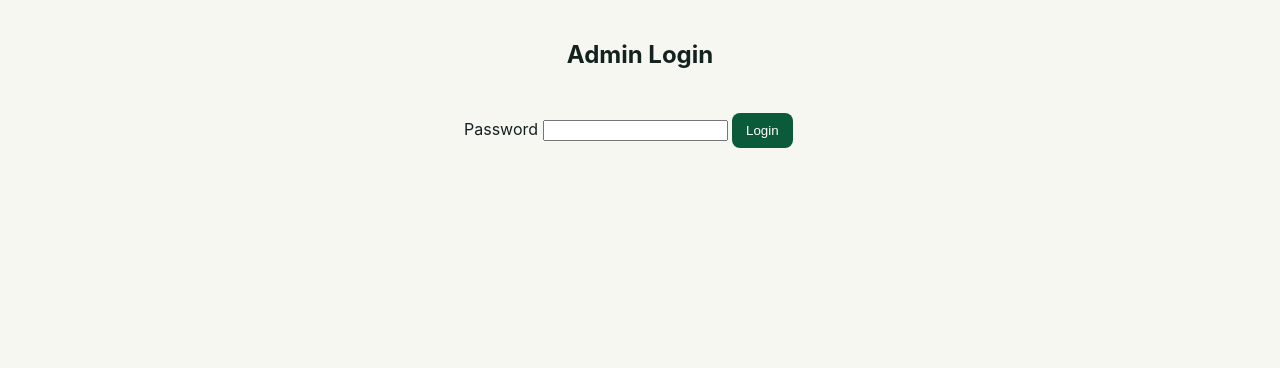
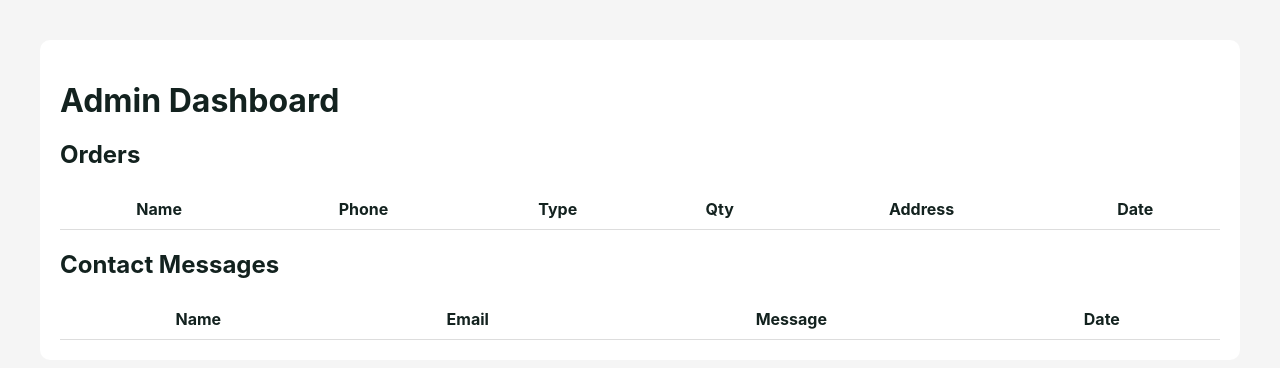
Before and after one commit to paaemma1/edible_farms_fullstack, a plain HTML site: page admin.html in a window 1280 px wide. Drawn offline with Linux system fonts and the light colour scheme.

Commit message:
Update admin.html

```diff
--- a/admin.html
+++ b/admin.html
@@ -1,41 +1,55 @@
 <!doctype html>
-<html>
+<html lang="en">
 <head>
   <meta charset="utf-8">
-  <title>Edible Farms Admin</title>
-  <meta name="viewport" content="width=device-width,initial-scale=1">
+  <meta name="viewport" content="width=device-width, initial-scale=1">
+  <title>Admin Panel — Edible Farms</title>
   <link rel="stylesheet" href="css/styles.css">
+  <style>
+    body { padding: 40px; background:#f5f5f5; }
+    .admin-box { background:#fff; padding:20px; border-radius:10px; }
+    table { width:100%; border-collapse: collapse; margin-top:20px; }
+    table th, table td { padding:10px; border-bottom:1px solid #ddd; }
+    h1 { margin-bottom:20px; }
+  </style>
 </head>
 <body>
-  <h2 style="text-align:center;margin-top:40px;">Admin Login</h2>
+  <div class="admin-box">
+    <h1>Admin Dashboard</h1>
 
-  <div class="container" style="max-width:400px;margin:auto;">
-    <label>Password</label>
-    <input type="password" id="admin-pass" class="input">
-    <button class="btn" id="login-btn">Login</button>
-    <p id="login-result" class="result"></p>
-  </div>
-
-  <div id="admin-panel" style="display:none; padding:20px;">
-    <h2>Admin Dashboard</h2>
-
-    <h3>Orders</h3>
-    <table id="orders-table" border="1" cellspacing="0" cellpadding="8">
+    <h2>Orders</h2>
+    <table id="orders-table">
       <thead>
-        <tr><th>Name</th><th>Phone</th><th>Type</th><th>Qty</th><th>Address</th></tr>
+        <tr>
+          <th>Name</th>
+          <th>Phone</th>
+          <th>Type</th>
+          <th>Qty</th>
+          <th>Address</th>
+          <th>Date</th>
+        </tr>
       </thead>
       <tbody></tbody>
     </table>
 
-    <h3>Inquiries</h3>
-    <table id="inq-table" border="1" cellspacing="0" cellpadding="8">
+    <h2>Contact Messages</h2>
+    <table id="messages-table">
       <thead>
-        <tr><th>Name</th><th>Email</th><th>Message</th></tr>
+        <tr>
+          <th>Name</th>
+          <th>Email</th>
+          <th>Message</th>
+          <th>Date</th>
+        </tr>
       </thead>
       <tbody></tbody>
     </table>
+
   </div>
 
+  <script>
+    window.EDIBLE_FARMS_CONFIG = {"API_BASE":"https://edible-farms-fullstack.onrender.com"};
+  </script>
   <script src="js/admin.js"></script>
 </body>
 </html>
```
